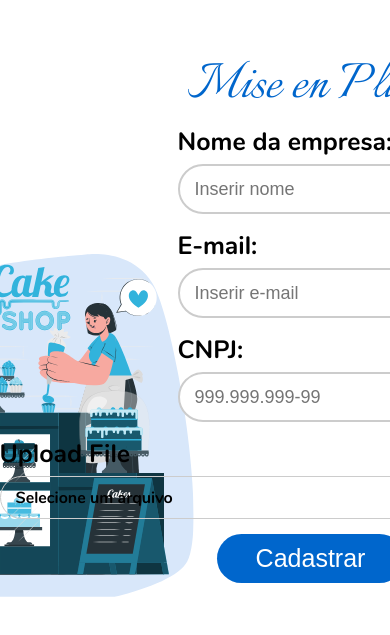
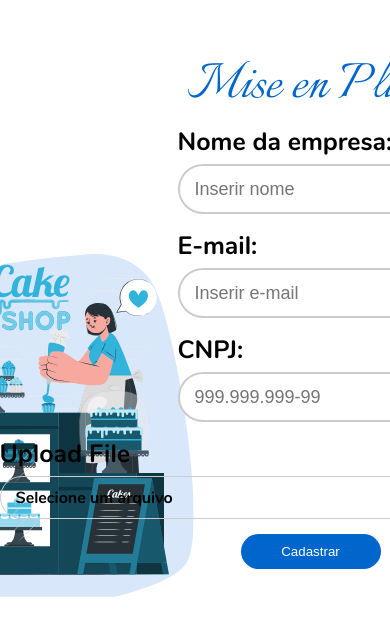
Before and after one commit to Grupo03-SPTECH20241/fe_MiseEnPlace, a React (Create React App) app in the folder mise-en-place/: page /Cadastro in a window 390 px wide. Shown: the part 135-770 px from the top of the page. Built offline with nearby package versions, Linux system fonts and the light colour scheme.

Commit message:
fe_MiseEnPlace -> Salvar token no localStorage e criação do toast na tela de login

```diff
--- a/mise-en-place/package.json
+++ b/mise-en-place/package.json
@@ -17,6 +17,7 @@
         "react-dom": "^18.3.1",
         "react-router-dom": "^6.23.1",
         "react-scripts": "5.0.1",
+        "react-toastify": "^10.0.5",
         "web-vitals": "^2.1.4"
     },
     "scripts": {
--- a/mise-en-place/src/pages/Cadastro/Cadastro.jsx
+++ b/mise-en-place/src/pages/Cadastro/Cadastro.jsx
@@ -41,7 +41,7 @@ function Cadastro() {
                         </div>
                         <input id="file-upload" type="file" onChange={handleFileUpload} style={{ display: 'none' }} />
                     </div>
-                    <button type="submit">Cadastrar</button>
+                    <button className={cadastroStyles['buttonCadastro-submit']} type="submit">Cadastrar</button>
                 </div>
             </div>
         </div>
--- a/mise-en-place/src/pages/Cadastro/cadastro.module.css
+++ b/mise-en-place/src/pages/Cadastro/cadastro.module.css
@@ -112,7 +112,7 @@ input[type="file"] {
     border: 1px solid #ccc;
 }
 
-button {
+.buttonCadastro-submit {
     background-color: #0066cc;
     color: white;
     padding: 10px 20px;
@@ -123,7 +123,7 @@ button {
     height: 43px;
 }
 
-button:hover {
+.buttonCadastro-submit:hover {
     background-color: #004c99;
 }
 
--- a/mise-en-place/src/pages/Login/login.jsx
+++ b/mise-en-place/src/pages/Login/login.jsx
@@ -2,6 +2,8 @@ import React, { useState } from 'react';
 import LoginStyles from './login.module.css';
 import ConfeiteiraImage from '../../utils/img/ConfeiteiraImage.svg';
 import api from '../../api';
+import { toast, ToastContainer } from 'react-toastify';
+import 'react-toastify/dist/ReactToastify.min.css';
 
 function Login() {
     const [email, setEmail] = useState('');
@@ -11,14 +13,17 @@ function Login() {
         event.preventDefault();
 
         api.post('/usuarios/login', { "email": email, "senha": password }).then((response) => {
-            console.log(response, "deu certo")
+            localStorage.setItem('token', response.data.token);
+            toast.success('Login efetuado com sucesso! Redirecionando...', { theme: "colored" })
         }).catch((error) => {
             console.log(error, "error")
+            toast.error('Email e/ou senha inválidos', { theme: "colored" })
         })
     };
 
     return (
         <div className={LoginStyles['App']}>
+            <ToastContainer />
             <div className={LoginStyles['form-container']}>
                 <div className={LoginStyles['left-container']}>
                     <div className={LoginStyles['initial-container']}>
@@ -37,7 +42,7 @@ function Login() {
                         <label>Senha:</label>
                         <input type="password" name="password" placeholder="Insira sua senha" onChange={e => setPassword(e.target.value)} />
                     </div>
-                    <button type="submit">Entrar</button>
+                    <button className={LoginStyles['button-submit']} type="submit">Entrar</button>
                 </form>
             </div>
         </div>
--- a/mise-en-place/src/pages/Login/login.module.css
+++ b/mise-en-place/src/pages/Login/login.module.css
@@ -85,7 +85,7 @@ input[type="password"] {
     border: 1px solid #ccc;
 }
 
-button {
+.button-submit {
     background-color: #0066cc;
     color: white;
     padding: 10px 20px;
@@ -96,7 +96,7 @@ button {
     height: 43px;
 }
 
-button:hover {
+.button-submit:hover {
     background-color: #004c99;
 }
 
@@ -172,7 +172,7 @@ button:hover {
         font-size: 25px !important;
     }
 
-    button {
+    .button-submit {
         width: 20% !important;
         height: 60px !important;
         font-size: 25px !important;
@@ -254,7 +254,7 @@ button:hover {
         justify-content: center;
     }
 
-    button {
+    .button-submit {
         width: 30% !important;
         font-size: 18px;
     }
```
Also changed, not shown: 1 other file (tests, documents, lock files or other folders).
